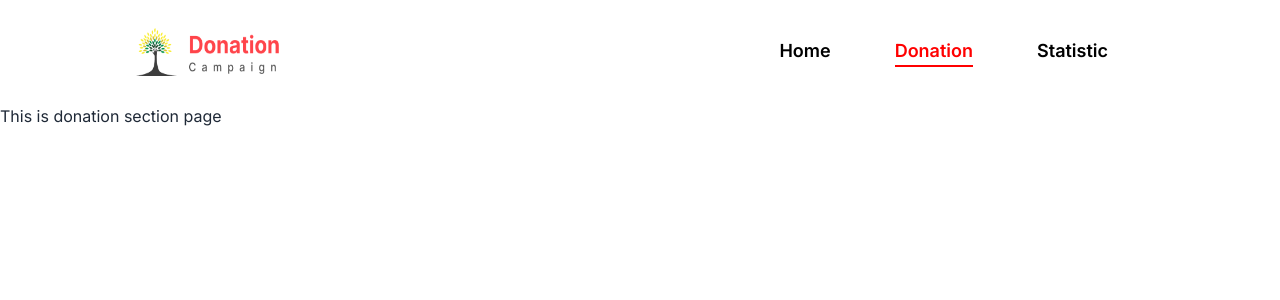
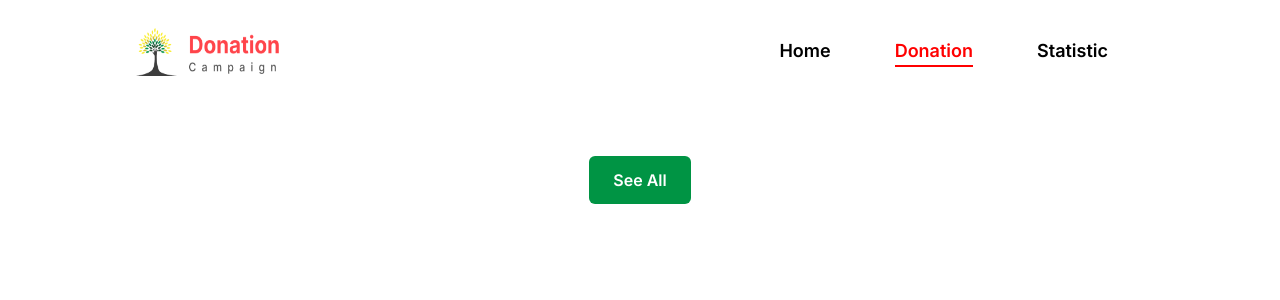
Before and after one commit to Shahadat-BD/Donation-Auth, a React (Vite) app: page /donation in a window 1280 px wide. Shown: the top 300 px of the page. Built offline with nearby package versions, Linux system fonts and the light colour scheme.

Commit message:
donation card added in localStorage and those card display in ui

```diff
--- a/src/Component/CardDetails/CardDetails.jsx
+++ b/src/Component/CardDetails/CardDetails.jsx
@@ -1,5 +1,6 @@
 import React from 'react';
 import { useLoaderData, useParams } from 'react-router-dom';
+import { saveDonated } from '../../Utility/LocalStorage';
 
 const CardDetails = () => {
     const donateInfo = useLoaderData()
@@ -7,6 +8,11 @@ const CardDetails = () => {
     const intId = parseInt(id)
     const donateInfoCard = donateInfo.find(info => info.id === intId)
     const {description,picture,price,title,text_button_bg} = donateInfoCard
+
+const handleDonatedSend = () =>{
+     saveDonated(intId)
+}
+
     return (
         <div className='my-10'>
             <div className='lg:w-[80%] w-[90%] m-auto'>
@@ -14,7 +20,7 @@ const CardDetails = () => {
                 <div className='bg-[#2a292981] lg:w-[80%] w-[90%] h-24 -mt-24 absolute'>
 
                 </div>
-                   <p className='absolute -mt-[70px] ml-5 w-44 text-center text-white font-semibold py-3 rounded-md' style={{backgroundColor:text_button_bg}}>Donate ${price}</p>
+                   <button onClick={handleDonatedSend} className='absolute -mt-[70px] ml-5 px-10 text-white font-semibold py-3 rounded-md' style={{backgroundColor:text_button_bg}}>Donate ${price}</button>
                   <h3 className='text-3xl font-bold my-8'>{title}</h3>
                  <p>{description}</p>
             </div>
--- a/src/Component/Donation/Donation.jsx
+++ b/src/Component/Donation/Donation.jsx
@@ -1,9 +1,46 @@
-import React from 'react';
+import React, { useEffect, useState } from 'react';
+import { useLoaderData } from 'react-router-dom';
+import { getStoredDonation } from '../../Utility/LocalStorage';
 
 const Donation = () => {
+    const donation = useLoaderData()
+    const [donated, setDonated] = useState([]);
+    const [donateLength,setDonateLength] = useState(4)
+
+    useEffect(() => {
+      const storedDonation = getStoredDonation()
+      if (donation.length > 0) {
+        const donationSend = donation.filter((donate) => storedDonation.includes(donate.id));
+        setDonated(donationSend);
+      }
+    }, [donation]);
     return (
-        <div>
-            <h1>This is donation section page</h1>
+        <div className='lg:w-[80%] w-[90%] m-auto my-10'>
+             <div className='grid lg:grid-cols-2 grid-cols-1 gap-5'>
+             {
+                donated.slice(0,donateLength).map(donates =>
+                    <div className='flex lg:flex-row flex-col gap-5 rounded-md' style={{backgroundColor:donates.card_bg}}>
+                        <img className='lg:w-[220px] h-48 w-full' src={donates.picture}/>
+                        <div className='lg:p-0 p-5'>
+                            <button className='px-3 py-1 rounded-md my-3' style={{color:donates.text_button_bg, backgroundColor:donates.category_bg}}>{donates.category}</button>
+                            <h1 className='text-2xl font-semibold mb-2'>{donates.title}</h1>
+                            <p className='font-bold text-lg mb-2' style={{color:donates.text_button_bg}}>${donates.price}</p>
+                             <button  className='px-5 text-white font-semibold py-2 rounded-md' style={{backgroundColor:donates.text_button_bg}}>View Details</button>
+                        </div>
+
+                    </div>
+                )
+             }
+             </div>
+             <div className='text-center'>
+            {
+                donateLength === donated.length ?
+
+               ''
+               :
+               <button onClick={()=> setDonateLength(donated.length)} className='text-white bg-[#009444] px-6 py-3 rounded-md my-8 font-semibold'>See All</button>
+            }
+          </div>
         </div>
     );
 };
--- /dev/null
+++ b/src/Utility/LocalStorage.js
@@ -0,0 +1,18 @@
+const getStoredDonation = () =>{
+   const storedDonation = localStorage.getItem('donation')
+   if (storedDonation) {
+       return JSON.parse(storedDonation)
+   }
+   return [];
+}
+
+   const saveDonated = id => {
+      const storedDonation = getStoredDonation();
+      const exists = storedDonation.find(donateId => donateId.id === id)
+      if (!exists) {
+         storedDonation.push(id);
+         localStorage.setItem('donation',JSON.stringify(storedDonation))
+      }
+   }
+
+   export {getStoredDonation,saveDonated}
--- a/src/main.jsx
+++ b/src/main.jsx
@@ -23,6 +23,7 @@ const router = createBrowserRouter([
       },
       {
         path:"/donation",
+        loader: ()=> fetch('donation.json'),
         element:<Donation></Donation>
       },
       {
@@ -31,6 +32,7 @@ const router = createBrowserRouter([
         element:<CardDetails></CardDetails>,
 
       },
+
       {
         path:"/statistic",
         element:<Statistics></Statistics>
```
